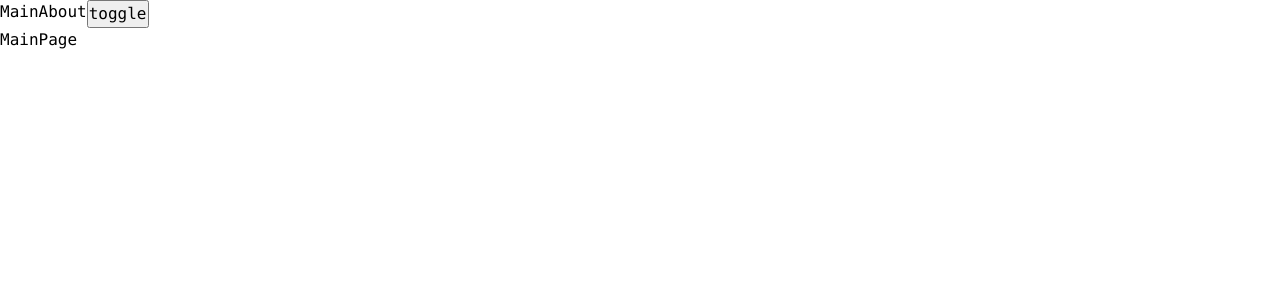
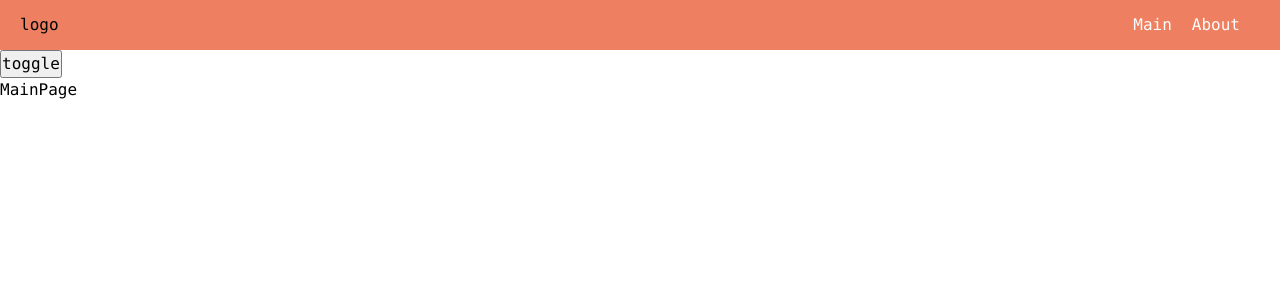
Before and after one commit to exp0rs/my-frontend, a React app: page / in a window 1280 px wide. Shown: the top 300 px of the page. Built offline with nearby package versions, Linux system fonts and the light colour scheme.

Commit message:
added navbar

```diff
--- a/src/app/App.tsx
+++ b/src/app/App.tsx
@@ -1,23 +1,16 @@
 import './styles/index.scss';
-import { Link } from 'react-router-dom';
 import { classNames } from 'shared/lib/classNames/classNames';
-import { useTheme } from 'app/providers/ThemeProvider/lib/useTheme';
 import { AppRouter } from './providers/router';
+import { Navbar } from 'widgets/Navbar';
+import { useTheme } from './providers/ThemeProvider/lib/useTheme';
 
 export const App = () => {
 	const { theme, toggleTheme } = useTheme();
 
 	return (
 		<div className={classNames('app', [theme], {})}>
-			<nav className='app__header'>
-				<Link className='app__header' to={'/'}>
-					Main
-				</Link>
-				<Link className='app__header' to={'/about'}>
-					About
-				</Link>
-				<button onClick={toggleTheme}>toggle</button>
-			</nav>
+			<Navbar />
+			<button onClick={toggleTheme}>toggle</button>
 			<AppRouter />
 		</div>
 	);
--- a/src/app/styles/index.scss
+++ b/src/app/styles/index.scss
@@ -1,6 +1,6 @@
 @import 'reset';
 @import 'variables/global';
-@import 'themes/normal';
+@import 'themes/light';
 @import 'themes/dark';
 
 .app {
@@ -8,7 +8,3 @@
 	background: var(--bg-first);
 	min-height: 100vh;
 }
-.app__header {
-	display: flex;
-	color: var(--text-first);
-}
--- a/src/app/styles/themes/dark.scss
+++ b/src/app/styles/themes/dark.scss
@@ -1,5 +1,5 @@
 .dark {
-	--bg-first: #ecc30d;
+	--bg-first: #f6e07e;
 	--bg-second: #ffffff;
 	--bg-third: #ffde22;
 	--text-first: #111111;
--- a/src/app/styles/themes/normal.scss
+++ b/src/app/styles/themes/light.scss
@@ -1,8 +1,8 @@
-.normal {
+.light {
 	--bg-first: #ffff;
-	--bg-second: #f43a09;
+	--bg-second: #ee8061;
 	--bg-third: #ffb766;
-	--text-first: #111111;
+	--text-first: #fdfdfd;
 	--text-second: #2e2d2d;
 	--color-first: #c2edda;
 	--color-second: #68d388;
--- a/src/app/styles/variables/global.scss
+++ b/src/app/styles/variables/global.scss
@@ -8,4 +8,8 @@
 	--font-size-l: 24px;
 	--font-size-l: 32px;
 	--font-l: var(--font-size-l) / var(--font-line-l) var(--font-family-main);
+
+	//размеры
+
+	--navbar-height: 50px;
 }
--- a/src/shared/lib/classNames/classNames.ts
+++ b/src/shared/lib/classNames/classNames.ts
@@ -1,12 +1,12 @@
 type Mods = Record<string, boolean | string>;
 export function classNames(
 	cls: string,
-	additional: string[],
-	mods: Mods
+	additional: string[] = [],
+	mods: Mods = {}
 ): string {
 	return [
 		cls,
-		...additional,
+		...additional.filter(Boolean),
 		...Object.entries(mods)
 			.filter(([key, value]) => Boolean(value))
 			.map(([key, value]) => key),
--- /dev/null
+++ b/src/shared/ui/AppLink/AppLink.module.scss
@@ -0,0 +1,8 @@
+.applink {
+}
+.primary {
+	color: var(--text-first);
+}
+.secondary {
+	color: var(--text-second);
+}
--- /dev/null
+++ b/src/shared/ui/AppLink/AppLink.tsx
@@ -0,0 +1,33 @@
+import { classNames } from 'shared/lib/classNames/classNames';
+import cls from './AppLink.module.scss';
+import { FC } from 'react';
+import { Link, LinkProps } from 'react-router-dom';
+
+export enum AppLinkTheme {
+	PRIMARY = 'primary',
+	SECONDARY = 'secondary',
+}
+
+interface AppLinkProps extends LinkProps {
+	className?: string;
+	theme?: AppLinkTheme;
+}
+
+export const AppLink: FC<AppLinkProps> = (props) => {
+	const {
+		to,
+		className,
+		children,
+		theme = AppLinkTheme.PRIMARY,
+		...otherProps
+	} = props;
+	return (
+		<Link
+			to={to}
+			className={classNames(cls.applink, [className, cls[theme]])}
+			{...otherProps}
+		>
+			{children}
+		</Link>
+	);
+};
--- /dev/null
+++ b/src/widgets/Navbar/index.ts
@@ -0,0 +1 @@
+export { Navbar } from './ui/Navbar';
--- /dev/null
+++ b/src/widgets/Navbar/ui/Navbar.module.scss
@@ -0,0 +1,14 @@
+.header {
+	width: 100%;
+	height: var(--navbar-height);
+	background-color: var(--bg-second);
+	display: flex;
+	align-items: center;
+	justify-content: space-between;
+	padding: 20px;
+}
+.nav {
+}
+.nav__link {
+	padding: 0 20px 0 0;
+}
--- /dev/null
+++ b/src/widgets/Navbar/ui/Navbar.tsx
@@ -0,0 +1,23 @@
+import { classNames } from 'shared/lib/classNames/classNames';
+import { AppLink } from 'shared/ui/AppLink/AppLink';
+import cls from './Navbar.module.scss';
+
+interface NavbarProps {
+	className?: string;
+}
+
+export const Navbar = ({ className }: NavbarProps) => {
+	return (
+		<header className={classNames(cls.header, [className])}>
+			<div className='logo'>logo</div>
+			<nav className='nav'>
+				<AppLink className={cls.nav__link} to={'/'}>
+					Main
+				</AppLink>
+				<AppLink className={cls.nav__link} to={'/about'}>
+					About
+				</AppLink>
+			</nav>
+		</header>
+	);
+};
```
